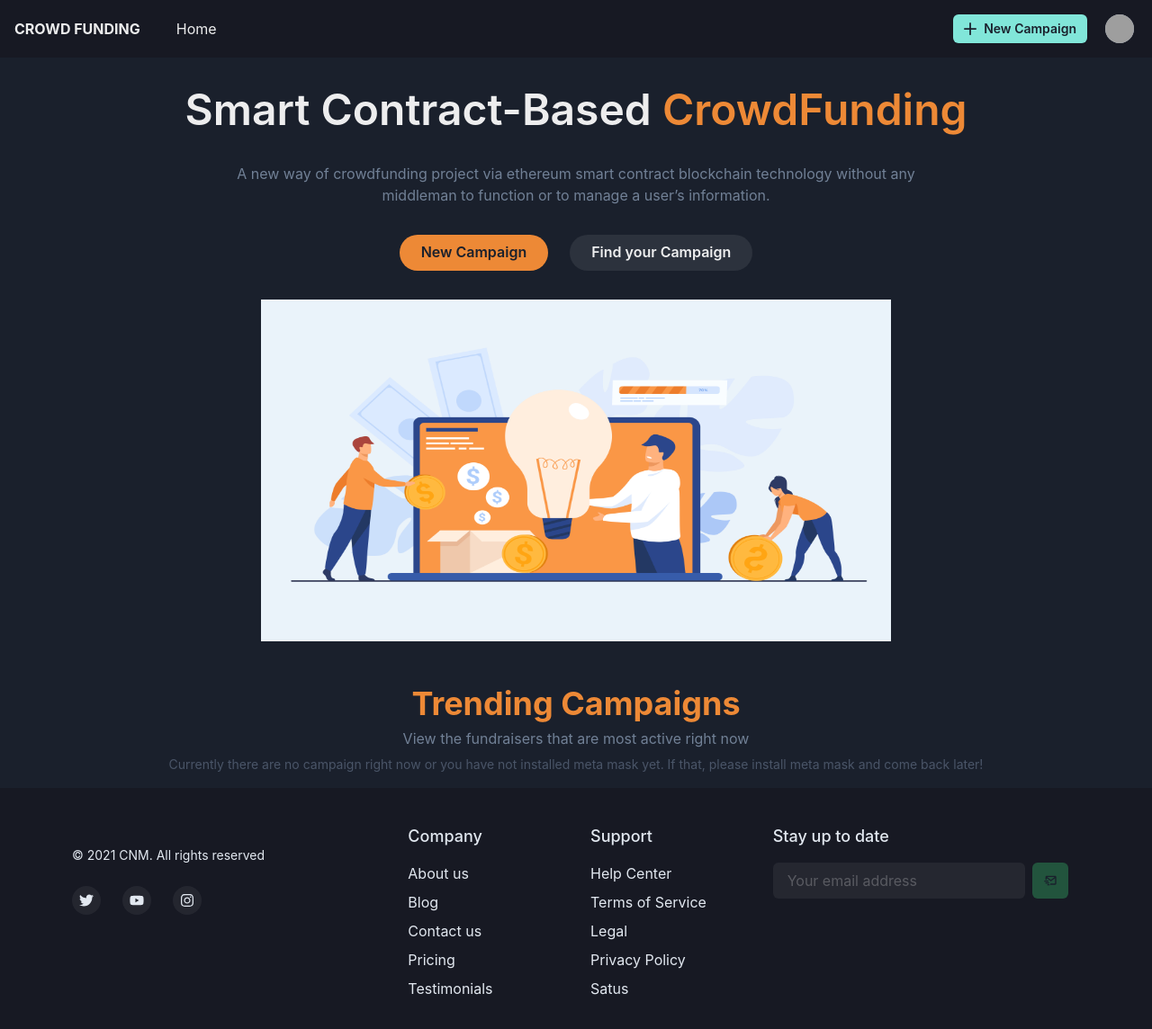
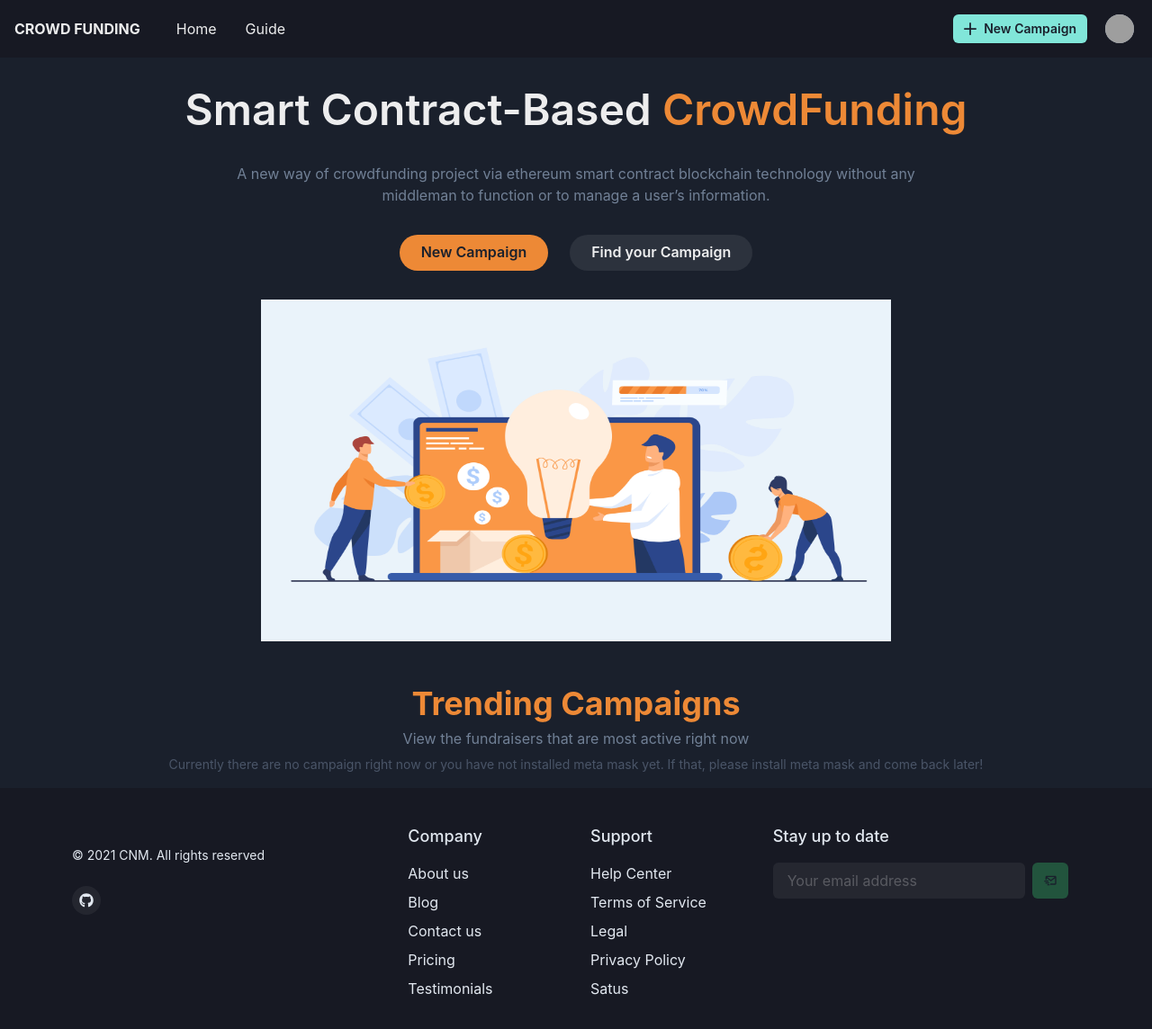
Before and after one commit to luonganh99/crowdfunding-blockchain, a Next.js app: page / in a window 1280 px wide. Shown: the top 1144 px of the page at 90% size. Built offline with nearby package versions, Linux system fonts and the light colour scheme; grey boxes are pictures that could not be loaded.

Commit message:
Updated Readme

```diff
--- a/src/components/Footer.js
+++ b/src/components/Footer.js
@@ -11,7 +11,7 @@ import {
     IconButton,
     useColorModeValue
 } from '@chakra-ui/react';
-import { FaInstagram, FaTwitter, FaYoutube } from 'react-icons/fa';
+import { FaGithub, FaInstagram, FaTwitter, FaYoutube } from 'react-icons/fa';
 import { BiMailSend } from 'react-icons/bi';
 
 const Logo = (props) => {
@@ -69,14 +69,16 @@ export default function Footer() {
                         <Box>{/* <Logo color={useColorModeValue('gray.700', 'white')} /> */}</Box>
                         <Text fontSize={'sm'}>© 2021 CNM. All rights reserved</Text>
                         <Stack direction={'row'} spacing={6}>
-                            <SocialButton label={'Twitter'} href={'#'}>
+                            {/* <SocialButton label={'Twitter'} href={'#'}>
                                 <FaTwitter />
                             </SocialButton>
                             <SocialButton label={'YouTube'} href={'#'}>
                                 <FaYoutube />
-                            </SocialButton>
-                            <SocialButton label={'Instagram'} href={'#'}>
-                                <FaInstagram />
+                            </SocialButton> */}
+                            <SocialButton
+                                label={'Github'}
+                                href={'https://github.com/luonganh99/crowdfunding-blockchain'}>
+                                <FaGithub />
                             </SocialButton>
                         </Stack>
                     </Stack>
--- a/src/components/NavBar.js
+++ b/src/components/NavBar.js
@@ -42,9 +42,18 @@ import campaignFactoryWeb3 from '../web3/campaignFactoryWeb3';
 import ReactDatePicker from 'react-datepicker';
 import dayjs from 'dayjs';
 
-const Links = ['Home'];
+const Links = [
+    {
+        name: 'Home',
+        href: '/'
+    },
+    {
+        name: 'Guide',
+        href: 'https://github.com/luonganh99/crowdfunding-blockchain#how-to-use'
+    }
+];
 
-const NavLink = ({ children }) => (
+const NavLink = ({ children, href }) => (
     <Link
         px={2}
         py={1}
@@ -53,7 +62,7 @@ const NavLink = ({ children }) => (
             textDecoration: 'none',
             bg: useColorModeValue('gray.200', 'gray.700')
         }}
-        href={'/'}>
+        href={href}>
         {children}
     </Link>
 );
@@ -114,8 +123,10 @@ export default function Navbar() {
                     <HStack spacing={8} alignItems={'center'}>
                         <Box fontWeight="bold">CROWD FUNDING</Box>
                         <HStack as={'nav'} spacing={4} display={{ base: 'none', md: 'flex' }}>
-                            {Links.map((link) => (
-                                <NavLink key={link}>{link}</NavLink>
+                            {Links.map(({ name, href }) => (
+                                <NavLink key={name} href={href}>
+                                    {name}
+                                </NavLink>
                             ))}
                         </HStack>
                     </HStack>
--- a/src/web3/index.js
+++ b/src/web3/index.js
@@ -7,7 +7,7 @@ if (typeof window !== 'undefined') {
         // we are in the browser and meta mask is installed
         web3 = new Web3(window.web3.currentProvider);
     } else {
-        window.alert('Please install meta mask extension first to fully access to this page');
+        window.alert('Please install meta mask extension first to fully access to this page. Visit guide section for more detail');
     }
 }
 
```
Also changed, not shown: 1 other file (tests, documents, lock files or other folders).
